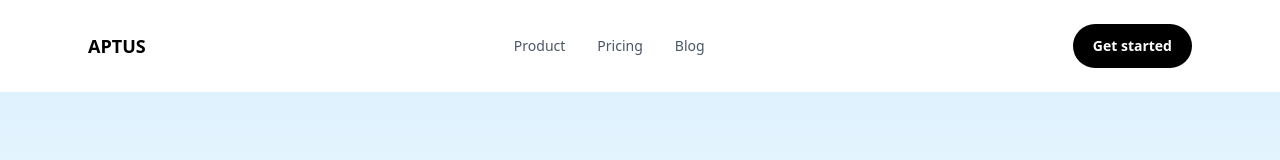
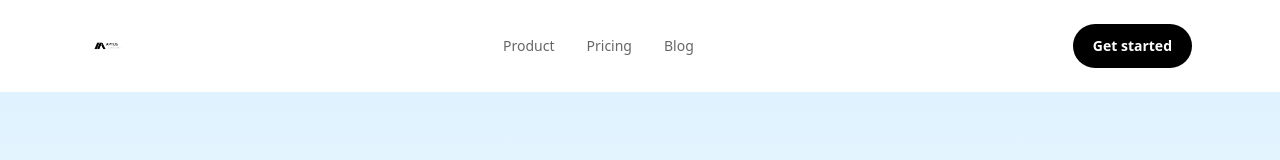
Before and after one commit to hshy1839/aptus-software, a Next.js app: page / in a window 1280 px wide. Shown: the top 160 px of the page. Built offline with nearby package versions, Linux system fonts and the light colour scheme.

Commit message:
feat: add each sections animation framer

```diff
--- a/package.json
+++ b/package.json
@@ -9,6 +9,7 @@
     "lint": "eslint"
   },
   "dependencies": {
+    "framer-motion": "^12.23.26",
     "next": "16.1.0",
     "react": "19.2.3",
     "react-dom": "19.2.3"
--- a/src/app/page.tsx
+++ b/src/app/page.tsx
@@ -11,28 +11,52 @@ import IntegrationsSection from "@/components/sections/IntegrationsSection";
 import FinalCTASection from "@/components/sections/FinalCTASection";
 import BlogPreviewSection from "@/components/sections/BlogPreviewSection";
 
+import Reveal from "@/components/ui/Reveal";
+
 export default function Home() {
   return (
     <>
       <Header />
       <main>
+        <Reveal>
           <Hero />
+        </Reveal>
+
+        <Reveal>
           <LogosStrip />
+        </Reveal>
+
+        <Reveal>
           <ShowcaseSync />
+        </Reveal>
+
+        <Reveal>
           <FeaturesSection />
+        </Reveal>
 
+        <Reveal>
           <div id="pricing">
             <PricingSection />
           </div>
+        </Reveal>
 
+        <Reveal>
           <TestimonialsSection />
+        </Reveal>
 
+        <Reveal>
           <div id="integrations">
             <IntegrationsSection />
           </div>
+        </Reveal>
 
+        <Reveal>
           <FinalCTASection />
+        </Reveal>
+
+        <Reveal>
           <BlogPreviewSection />
+        </Reveal>
       </main>
       <Footer />
     </>
--- a/src/components/Header.tsx
+++ b/src/components/Header.tsx
@@ -1,7 +1,8 @@
-// components/Header.tsx
+// src/components/Header.tsx
 import Link from "next/link";
 import Container from "./Container";
 import Button from "./Button";
+import Image from "next/image";
 
 export default function Header() {
   return (
@@ -9,27 +10,32 @@ export default function Header() {
       <Container>
         <div className="flex items-center justify-between">
           {/* 로고 */}
-          <Link href="/" className="text-lg font-bold">
-            APTUS
+          <Link href="/" className="flex items-center">
+            <Image
+              src="/aptus-logo.png"
+              alt="Aptus"
+              width={180}   // ✅ 가로형 로고 기준값 (필요하면 160~220 사이로 튜닝)
+              height={36}   // ✅ height랑 비율 맞추기
+              priority
+              className="h-9 w-auto"  // ✅ 실제 렌더링 크기(높이 기준)
+            />
           </Link>
 
           {/* 네비게이션 */}
           <nav className="hidden md:flex items-center gap-8 text-sm">
-            <Link href="/product" className="text-gray-600 hover:text-black">
+            <Link href="/product" className="text-black/60 hover:text-black transition">
               Product
             </Link>
-            <Link href="/pricing" className="text-gray-600 hover:text-black">
+            <Link href="/pricing" className="text-black/60 hover:text-black transition">
               Pricing
             </Link>
-            <Link href="/blog" className="text-gray-600 hover:text-black">
+            <Link href="/blog" className="text-black/60 hover:text-black transition">
               Blog
             </Link>
           </nav>
 
           {/* 액션 */}
-          <Button href="/signup">
-            Get started
-          </Button>
+          <Button href="/signup">Get started</Button>
         </div>
       </Container>
     </header>
--- a/src/components/sections/PricingSection.tsx
+++ b/src/components/sections/PricingSection.tsx
@@ -1,6 +1,7 @@
 // src/components/sections/PricingSection.tsx
 import Container from "../Container";
 import Button from "../Button";
+import Reveal from "../ui/Reveal";
 
 type Plan = {
   name: string;
@@ -64,21 +65,28 @@ export default function PricingSection() {
   return (
     <section className="py-24">
       <Container>
+        {/* 타이틀 블록: 먼저 등장 */}
+        <Reveal>
           <div className="text-center">
             <p className="text-xs font-semibold tracking-[0.25em] text-black/40">PRICING</p>
-          <h2 className="mt-3 text-3xl md:text-4xl font-bold tracking-tight">Simple plans that scale</h2>
+            <h2 className="mt-3 text-3xl md:text-4xl font-bold tracking-tight">
+              Simple plans that scale
+            </h2>
             <p className="mt-4 text-base md:text-lg text-black/60 max-w-2xl mx-auto">
               Start free, upgrade when you’re ready. No hidden fees, cancel anytime.
             </p>
           </div>
+        </Reveal>
 
+        {/* 카드 그리드 */}
         <div className="mt-12 grid grid-cols-1 md:grid-cols-3 gap-6">
-          {plans.map((p) => (
+          {plans.map((p, idx) => (
+            <Reveal key={p.name} delay={idx * 0.08} y={28}>
               <div
-              key={p.name}
                 className={[
                   "rounded-[32px] border border-black/10 bg-white p-7 md:p-8",
                   "shadow-[0_25px_80px_rgba(15,23,42,0.10)]",
+                  "transition will-change-transform",
                   p.highlight ? "relative md:-mt-2 md:mb-2 ring-1 ring-black/10" : "",
                 ].join(" ")}
               >
@@ -124,6 +132,7 @@ export default function PricingSection() {
                   </div>
                 ) : null}
               </div>
+            </Reveal>
           ))}
         </div>
       </Container>
--- /dev/null
+++ b/src/components/ui/Reveal.tsx
@@ -0,0 +1,61 @@
+// src/components/ui/Reveal.tsx
+"use client";
+
+import { motion, useInView } from "framer-motion";
+import { useRef } from "react";
+
+type RevealProps = {
+  children: React.ReactNode;
+  className?: string;
+  /**
+   * once=true  : 한번만 등장
+   * once=false : 스크롤로 다시 들어오면 또 등장(요청한 “스크롤할때마다”에 가까움)
+   */
+  once?: boolean;
+  /**
+   * 등장까지의 거리(px)
+   */
+  y?: number;
+  /**
+   * 딜레이(초)
+   */
+  delay?: number;
+  /**
+   * duration(초)
+   */
+  duration?: number;
+};
+
+export default function Reveal({
+  children,
+  className,
+  once = false,
+  y = 24,
+  delay = 0,
+  duration = 0.55,
+}: RevealProps) {
+  const ref = useRef<HTMLDivElement | null>(null);
+
+  // amount: 화면에 얼마나 들어오면 트리거할지
+  const isInView = useInView(ref, {
+    once,
+    amount: 0.18,
+    margin: "0px 0px -10% 0px", // 살짝 빨리 등장
+  });
+
+  return (
+    <motion.div
+      ref={ref}
+      className={className}
+      initial={{ opacity: 0, y }}
+      animate={isInView ? { opacity: 1, y: 0 } : { opacity: 0, y }}
+      transition={{
+        duration,
+        delay,
+        ease: [0.22, 1, 0.36, 1], // 고급스럽게 쭉 나오는 느낌
+      }}
+    >
+      {children}
+    </motion.div>
+  );
+}
```
Also changed, not shown: public/aptus-logo.png (added), 1 other file (tests, documents, lock files or other folders). Lines whose indentation alone changed are shown as unchanged.
